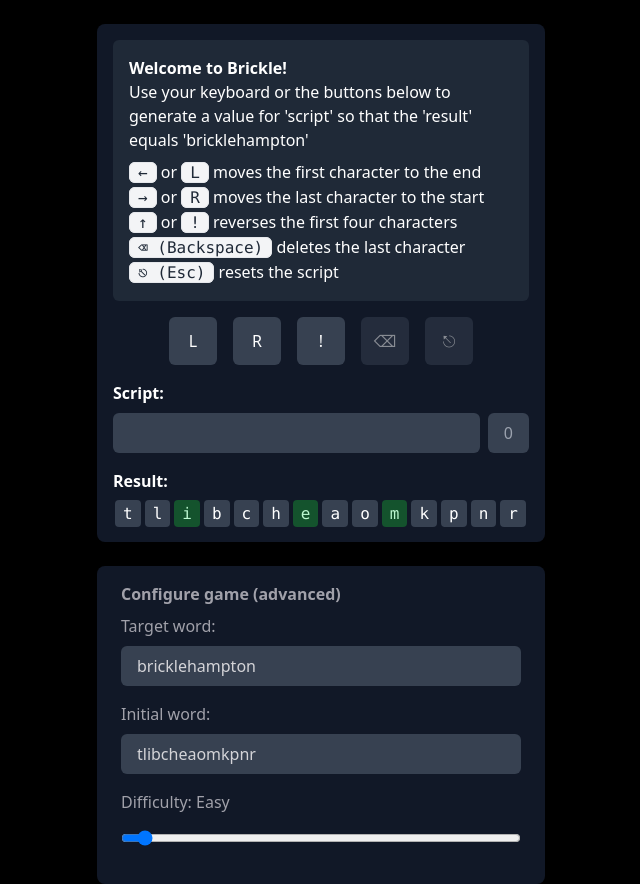
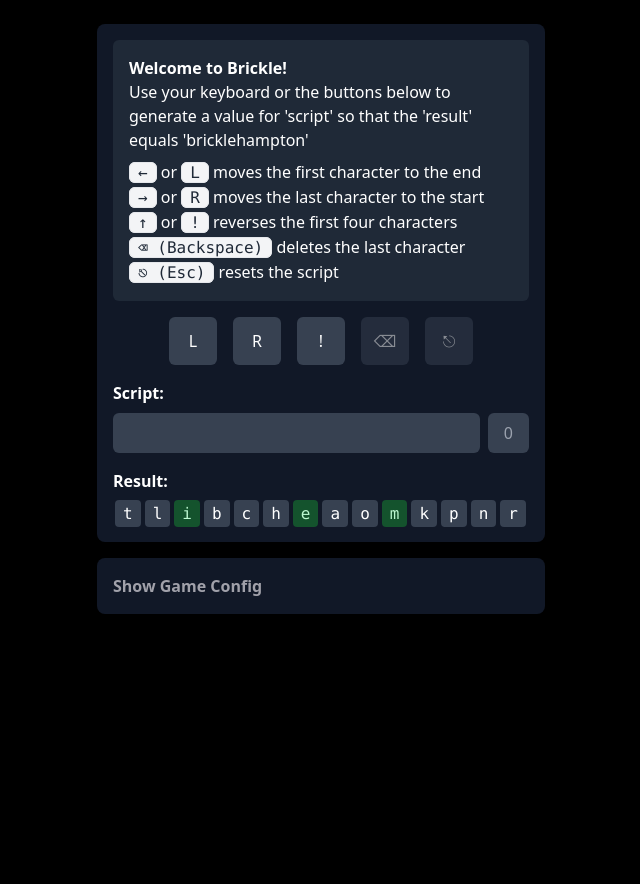
Before and after one commit to davidlpoole/brickle, a React (Vite) app: page / in a window 1280 px wide. Shown: the whole page, without its empty margins (319-959 px from the left). After the commit the page ends 800 px from the top, so only its background shows below. Built offline with nearby package versions, Linux system fonts and the light colour scheme.

Commit message:
Hide/show config

```diff
--- a/src/components/GameConfig.jsx
+++ b/src/components/GameConfig.jsx
@@ -1,5 +1,6 @@
 import PropTypes from 'prop-types'
 import { shuffleWord } from '../utils'
+import { useState } from 'react'
 
 GameConfig.propTypes = {
   initialWord: PropTypes.string.isRequired,
@@ -23,6 +24,8 @@ export default function GameConfig(props) {
     difficulty,
     setDifficulty,
   } = props
+
+  const [hidden, setHidden] = useState(true)
 
   const difficultyText = {
     1: 'Easy',
@@ -51,10 +54,13 @@ export default function GameConfig(props) {
   return (
     <div
       id="config"
-      className="pt-4 bg-gray-900 text-zinc-400 max-w-md mx-auto mt-6 p-6 rounded-lg shadow-md"
+      className="bg-gray-900 text-zinc-400 max-w-md mx-auto mt-4 p-4 rounded-lg shadow-md"
     >
-      <div className="font-bold mb-2">Configure game (advanced)</div>
+      <button className="font-bold" onClick={() => setHidden(!hidden)}>
+        {hidden ? 'Show' : 'Hide'} Game Config
+      </button>
 
+      <div className={`${hidden ? 'hidden' : 'mt-2'}`}>
         <div>
           <label htmlFor="targetWordInput">Target word: </label>
           <input
@@ -93,5 +99,6 @@ export default function GameConfig(props) {
           />
         </div>
       </div>
+    </div>
   )
 }
```
Lines whose indentation alone changed are shown as unchanged.
